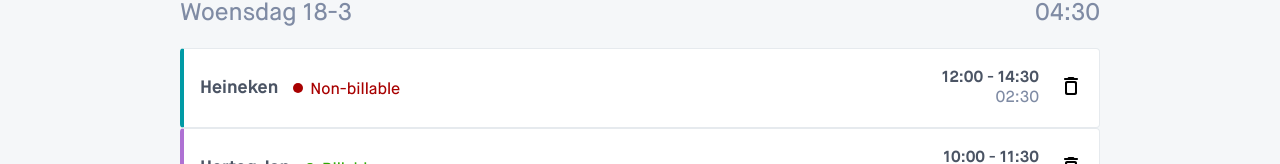
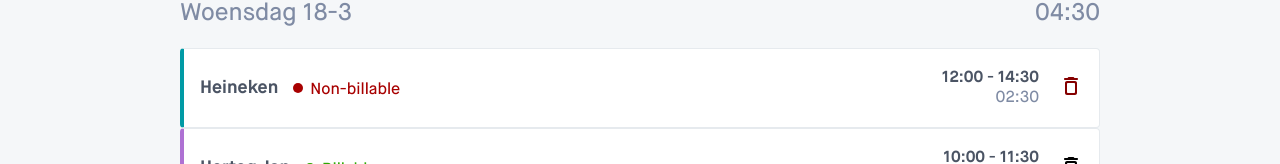
Before and after one commit to humanoidsbv/taskflow-jasper, a Next.js app: page / in a window 1280 px wide. In both pictures the pointer is over the icon 1071 px from the left and 312 px from the top of the page. Shown: the part 227-391 px from the top of the page. Built offline with nearby package versions, Linux system fonts and the light colour scheme; data requests are answered from the project's data file.

Commit message:
TimeEntry delete icon hover color

```diff
--- a/src/app/globals.css
+++ b/src/app/globals.css
@@ -34,6 +34,7 @@
   --red-1: #a80000;
   --red-2: #ee0000;
   --red-3: #f0dcdc;
+  --red-4: #850000;
   --subheader-height: 120px;
   --torqoise-1: #009aa5;
   --white: #fff;
--- a/src/components/time-entry/TimeEntry.module.css
+++ b/src/components/time-entry/TimeEntry.module.css
@@ -84,6 +84,10 @@
   color: var(--black);
 }
 
+.deleteIcon:hover {
+  color: var(--red-4);
+}
+
 @media (min-width: 1160px) {
   .timeTitle {
     align-items: center;
```
